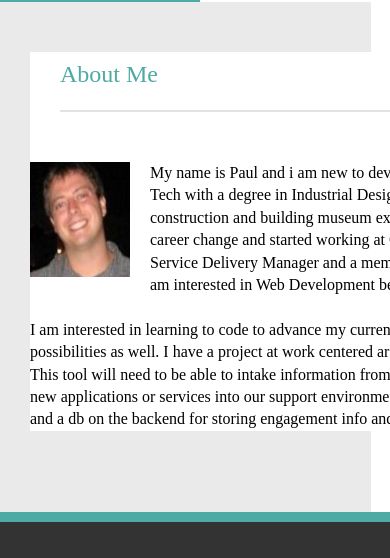
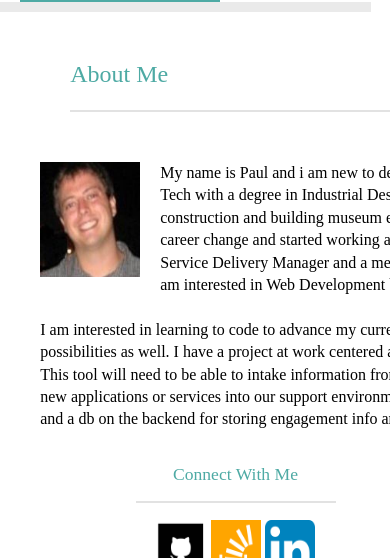
Before and after one commit to paulieprimo/Responsive-Portfolio, a plain HTML site: page index.html in a window 390 px wide. Shown: the part 63-621 px from the top of the page. Drawn offline with Linux system fonts and the light colour scheme.

Commit message:
adding mq's

```diff
--- a/assets/css/style.css
+++ b/assets/css/style.css
@@ -18,7 +18,7 @@
 .container {
 
     clear: both;
-    width: 960px;
+    width: 980px;
     margin: 0px auto;
 
 
@@ -37,7 +37,7 @@
 
     clear: both;
     width: 95%;
-    height: 500px;
+    height: auto;
     background-color: rgb(234, 234, 234);
     padding-top: 10px;
 }
@@ -50,15 +50,16 @@
     margin-top: 40px;
     margin-left: 30px;
     padding-right: 30px;
+    float: left;
 }
 
 .connect {
     color: #4EAAA4;
     background-color: white;
     text-align: center;
-    position: absolute;
     top: 113px;
     left: 850px;
+    float: right;
     padding: 35px;
     font-size: 110%
 
@@ -106,6 +107,7 @@
 
 #footer {
 
+clear: both;
 height: 60px;
 background-color: #333;
 border-top: 10px solid #4EAAA4;
@@ -177,3 +179,48 @@ width: 1217px;
     width: 145px;
     font-size: 80%;
 }
+
+
+@media screen and (max-width: 979px) {
+    .container {
+
+        width: 700px;
+
+    }
+
+    .connect {
+
+        width: 200px;
+    }
+
+  }
+
+
+  @media screen and (max-width: 768px) {
+    .container {
+
+        width: 500px;
+
+    }
+
+    .connect {
+
+        width: 100px;
+    }
+
+  }
+
+  @media screen and (max-width: 640px) {
+    .container {
+
+        width: 350px;
+
+    }
+
+    .connect {
+
+        width: 200px;
+
+    }
+
+  }
```
Also changed, not shown: 2 other files.
